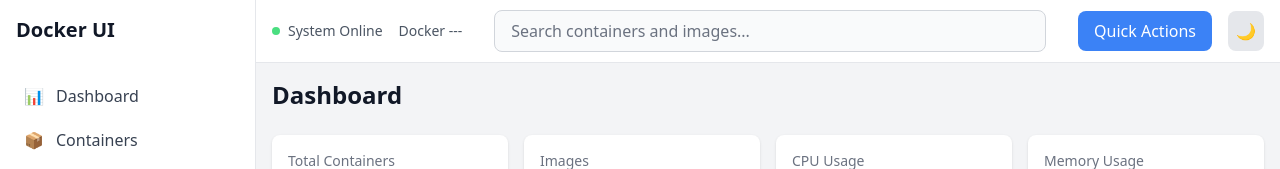
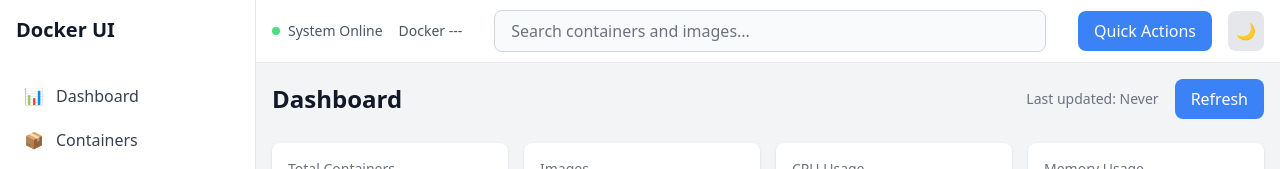
Before and after one commit to archellir/kibutsu-docker, a SvelteKit app in the folder frontend/: page / in a window 1280 px wide. Shown: the top 169 px of the page. Built offline with nearby package versions, Linux system fonts and the light colour scheme; no server answers.

Commit message:
feat(index): add refresh buttin

```diff
--- a/frontend/src/routes/+page.svelte
+++ b/frontend/src/routes/+page.svelte
@@ -1,9 +1,11 @@
 <script lang="ts">
 	import { systemStore, containersStore, diskUsageStore } from '$lib/stores/docker';
 	import { formatBytes } from '$lib/utils/format';
+	import { dockerClient } from '$lib/api/client';
 
 	$: systemInfo = $systemStore.data;
 	$: containers = $containersStore.data;
+	$: isLoading = $systemStore.loading || $containersStore.loading || $diskUsageStore.loading;
 
 	$: containerStats = containers.reduce(
 		(acc, container) => {
@@ -17,10 +19,36 @@
 	);
 
 	$: recentContainers = [...containers].sort((a, b) => b.Created - a.Created).slice(0, 5);
+
+	async function refreshData() {
+		await Promise.all([
+			systemStore.refresh(() => dockerClient.getSystemInfo()),
+			containersStore.refresh(() => dockerClient.getContainers()),
+			diskUsageStore.refresh(() => dockerClient.getDiskUsage())
+		]);
+	}
 </script>
 
 <div class="space-y-6">
-	<h1 class="text-2xl font-bold">Dashboard</h1>
+	<div class="flex items-center justify-between">
+		<h1 class="text-2xl font-bold">Dashboard</h1>
+		<div class="flex items-center space-x-4">
+			<span class="text-sm text-gray-500">
+				Last updated: {$systemStore.lastUpdated?.toLocaleTimeString() ?? 'Never'}
+			</span>
+			<button
+				class="rounded-lg bg-blue-500 px-4 py-2 text-white hover:bg-blue-600 disabled:opacity-50"
+				disabled={isLoading}
+				on:click={refreshData}
+			>
+				{#if isLoading}
+					<span>Refreshing...</span>
+				{:else}
+					<span>Refresh</span>
+				{/if}
+			</button>
+		</div>
+	</div>
 
 	<!-- System Overview -->
 	<div class="grid grid-cols-1 gap-4 sm:grid-cols-2 lg:grid-cols-4">
```
